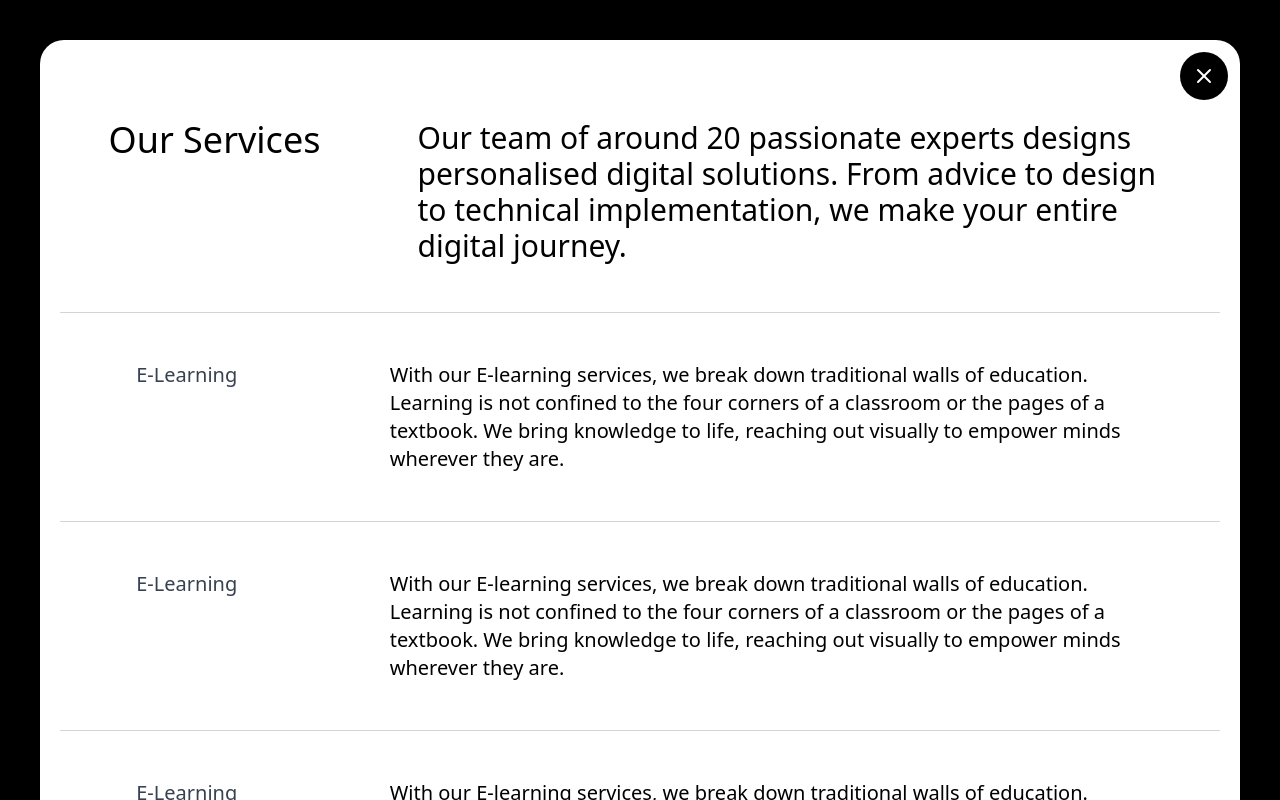
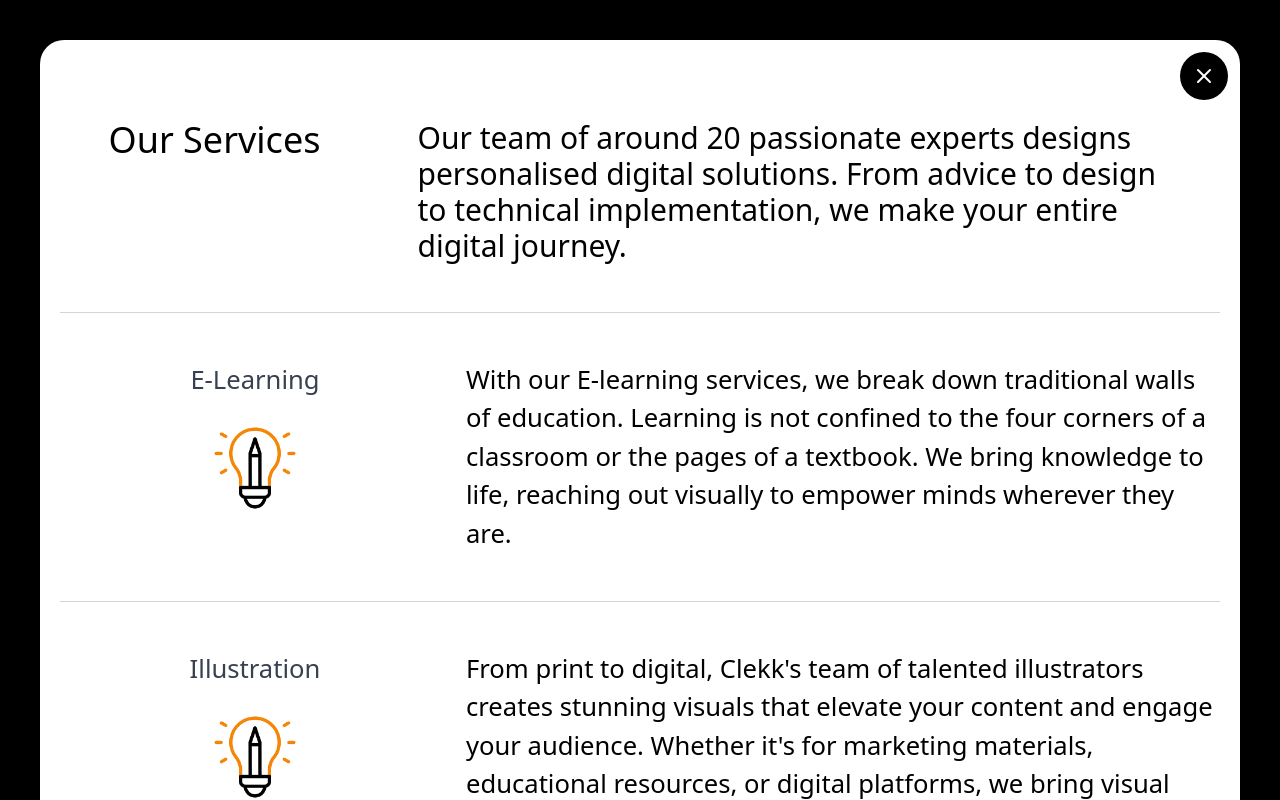
Before and after one commit to sah246ir/scroll-animated-landing-page, a React (Create React App) app: page /services in a window 1280 px wide. Built offline with nearby package versions, Linux system fonts and the light colour scheme.

Commit message:
feat: services popu0lated

```diff
--- a/src/components/servicesPage/Service.tsx
+++ b/src/components/servicesPage/Service.tsx
@@ -1,16 +1,23 @@
 import React from 'react'
 
+const gif = require("../../media/giffy.gif")
 interface PropTypes{
     title:string,
     description:string
 }
 const Service = ({title,description}:PropTypes) => {
     return (
-        <div className="flex justify-around">
-        <h1 className='text-xl text-gray-700 font-medium'>{title}</h1>
-        <p className='w-[65%] text-xl font-normal'>{description}
+        <div className="flex justify-around gap-4  ">
+        <div className='flex flex-grow flex-col gap-6 justify-between items-center' style={{ height: '100%' }}>
+          <h1 className='text-[2vw]  text-gray-700 font-medium'>{title}</h1>
+          <img className='w-[7vw]' src={gif} alt="" />
+        </div>
+        <p className='w-[65%] text-[2vw] font-normal' style={{ height: '100%' }}>
+          {description}
         </p>
       </div>
+
+
     )
 }
 
--- a/src/page/Services.tsx
+++ b/src/page/Services.tsx
@@ -21,22 +21,46 @@ const Services = () => {
       <hr className='my-12 border-gray-300' />
 
       <Service
-        title='E-Learning'
-        description='With our E-learning services, we break down traditional walls of education. Learning is not confined to the four corners of a classroom or the pages of a textbook. We bring knowledge to life, reaching out visually to empower minds wherever they are.'
+        title='Illustration'
+        description="From print to digital, Clekk's team of talented illustrators creates stunning visuals that elevate your content and engage your audience. Whether it's for marketing materials, educational resources, or digital platforms, we bring visual brilliance to life. "
       />
 
       <hr className='my-12 border-gray-300' />
 
       <Service
-        title='E-Learning'
-        description='With our E-learning services, we break down traditional walls of education. Learning is not confined to the four corners of a classroom or the pages of a textbook. We bring knowledge to life, reaching out visually to empower minds wherever they are.'
+        title='Animations'
+        description="'With our E-learning services, we break down traditional walls of education. Learning is not confined to the four corners of a classroom or the pages of a textbook. We bring knowledge to life, reaching out visually to empower minds wherever they are.'"
       />
 
       <hr className='my-12 border-gray-300' />
 
       <Service
-        title='E-Learning'
-        description='With our E-learning services, we break down traditional walls of education. Learning is not confined to the four corners of a classroom or the pages of a textbook. We bring knowledge to life, reaching out visually to empower minds wherever they are.'
+        title='Creative Design'
+        description="Our expertise extends to meticulously crafting and laying out book pages for a seamless reading experience. We understand the importance of a well-designed layout in enhancing the reader's experience and conveying your message effectively. "
+      />
+      <hr className='my-12 border-gray-300' />
+
+      <Service
+        title='Translation'
+        description="At Clekkflix, we offer top-notch translation services to help you communicate effectively across languages. Whether you're a business expanding globally or an individual needing documents translated, we've got you covered."
+      />
+      <hr className='my-12 border-gray-300' />
+
+      <Service
+        title='Audio & Video'
+        description="Clekkflix offers professional audio and video services to enhance your content. We bring your vision to life with precision and creativity. With state-of-the-art equipment and industry expertise, we ensure your content stands out and leaves a lasting impression."
+      />
+      <hr className='my-12 border-gray-300' />
+
+      <Service
+        title='Corporate Presentations'
+        description="At ClekkFlix, our approach to corporate presentations transcends the traditional. We believe that a powerful presentation does more than just convey information—it inspires, engages, and leaves a lasting impression. Ensuring that your brand is showcased in a light that's not only seen but felt."
+      />
+      <hr className='my-12 border-gray-300' />
+
+      <Service
+        title='E-Publishing'
+        description="In E-Publishing, we transform the narrative. Books are no longer bound by covers but are liberated to exist in a digital realm. We take readers outside of traditional reading, into a world where stories are limitless and accessible everywhere. "
       />
 
 
```
